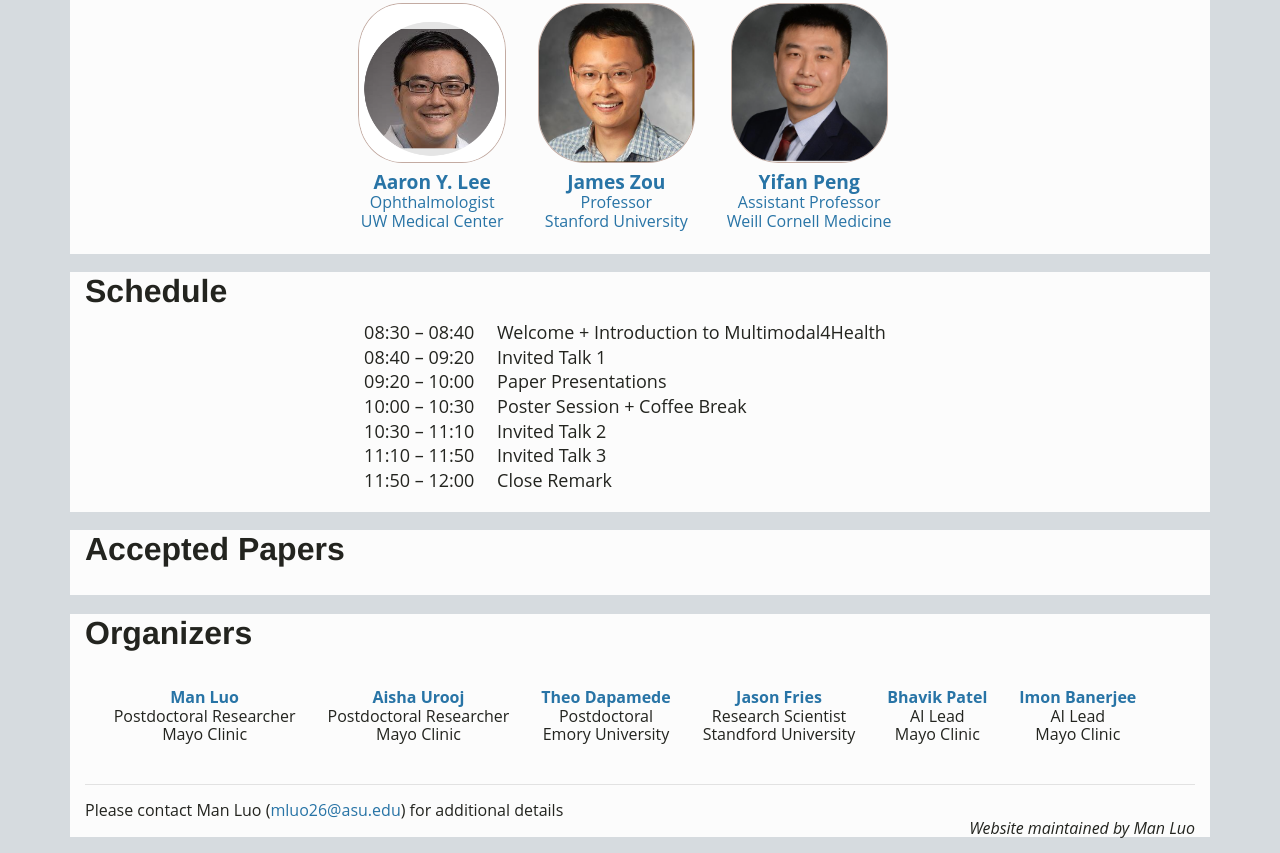
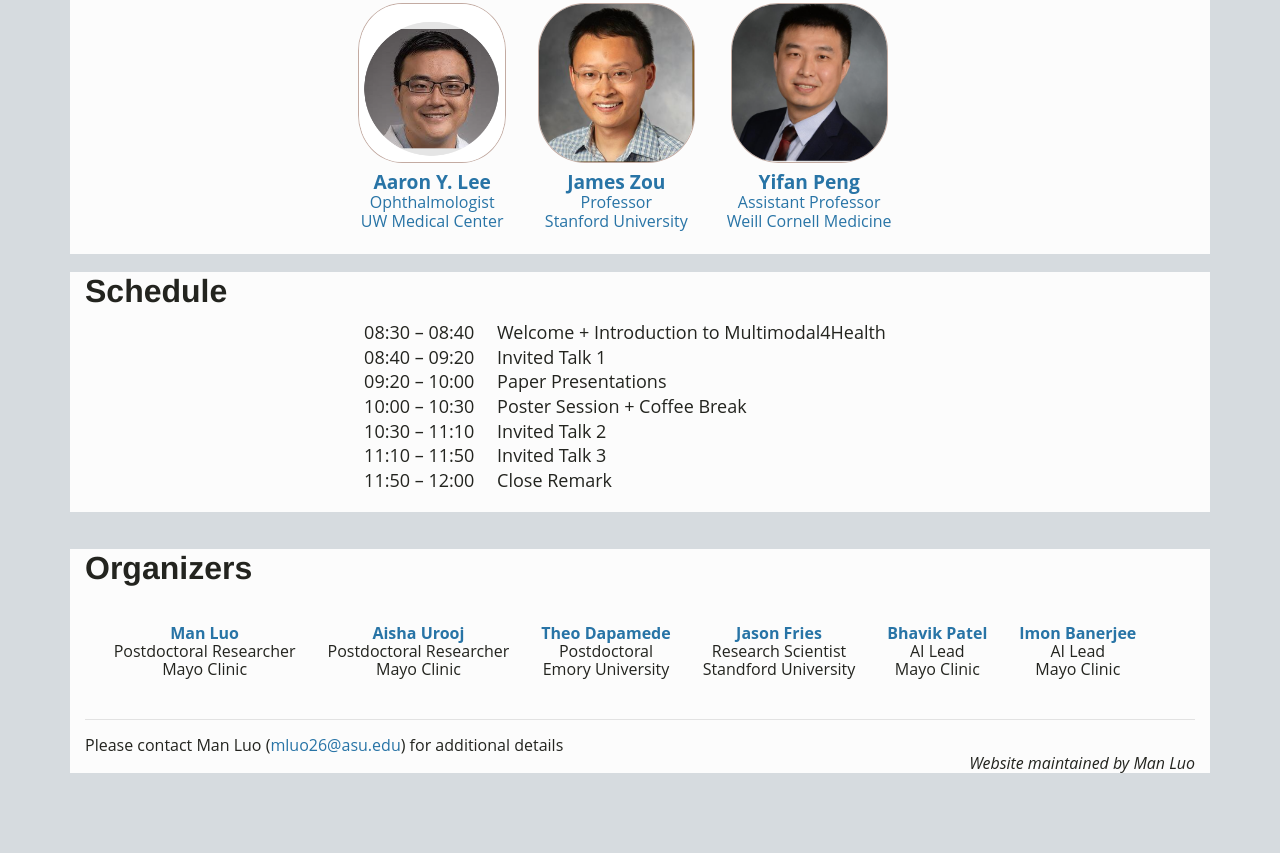
Before and after one commit to luomancs/Multimodal4Health-ICHI, a plain HTML site: page index.html in a window 1280 px wide. Shown: the part 1502-2355 px from the top of the page. After the commit the page ends 2291 px from the top, so only its background shows below. Drawn offline with Linux system fonts and the light colour scheme.

Commit message:
Update index.html

```diff
--- a/index.html
+++ b/index.html
@@ -195,10 +195,10 @@ Submissions and reviews will not be public. Only accepted papers will be made pu
 </div>
 
 <br>
-<div class="container" style="background-color: #fcfcfc;">
-  <h2>Accepted Papers</h2>
+<!-- <div class="container" style="background-color: #fcfcfc;"> -->
+  <!-- <h2>Accepted Papers</h2> -->
   <!-- <center><i><big>Link to <a href="https://openaccess.thecvf.com/CVPR2023_workshops/O-DRUM">O-DRUM 2023 Proceedings (on CVF Open Access)</a></big></i></center> -->
-  <br>
+  <!-- <br> -->
   <!-- <div class="row col-md-12 justify-content-center">
     <details><summary><big>Click here to display List of all accepted papers</big></summary>
       <ul>
@@ -211,7 +211,7 @@ Submissions and reviews will not be public. Only accepted papers will be made pu
     </details>
 
   </div> -->
-</div>
+<!-- </div> -->
 
 
 <br/>
```
